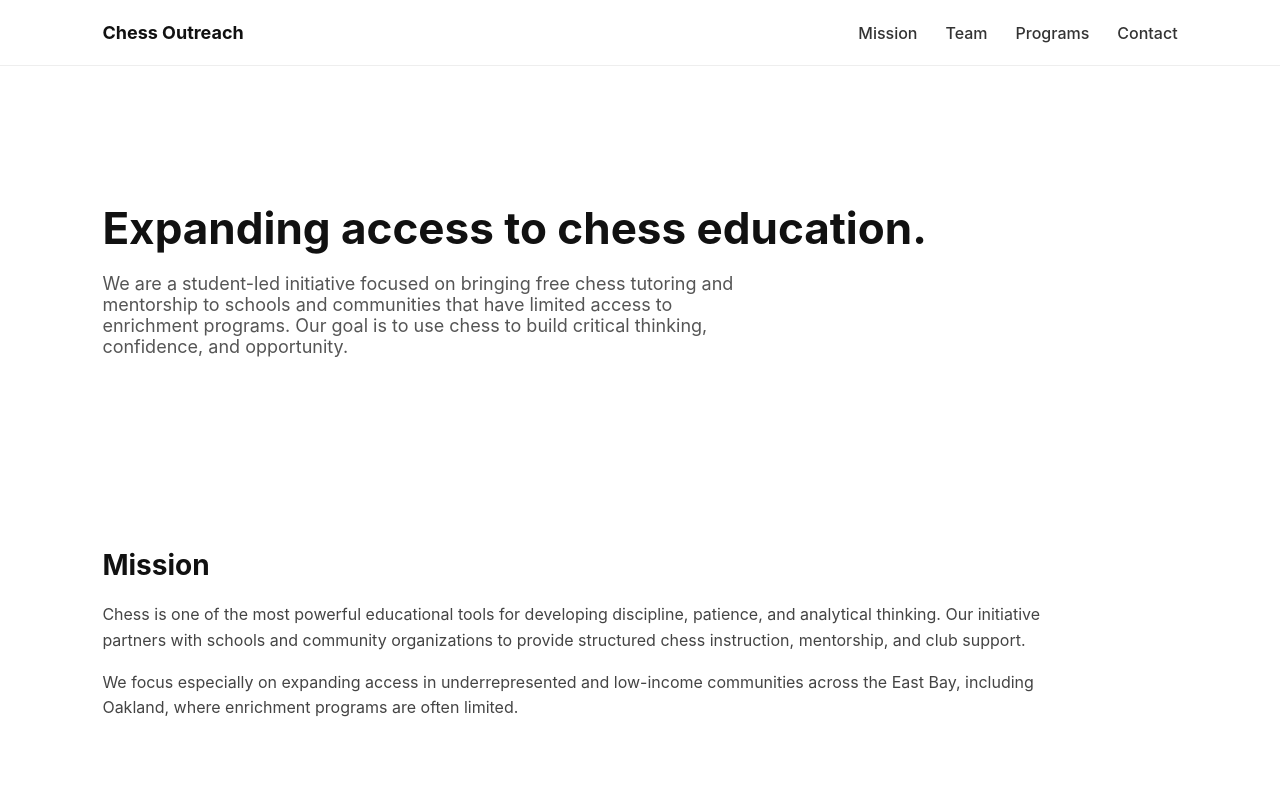
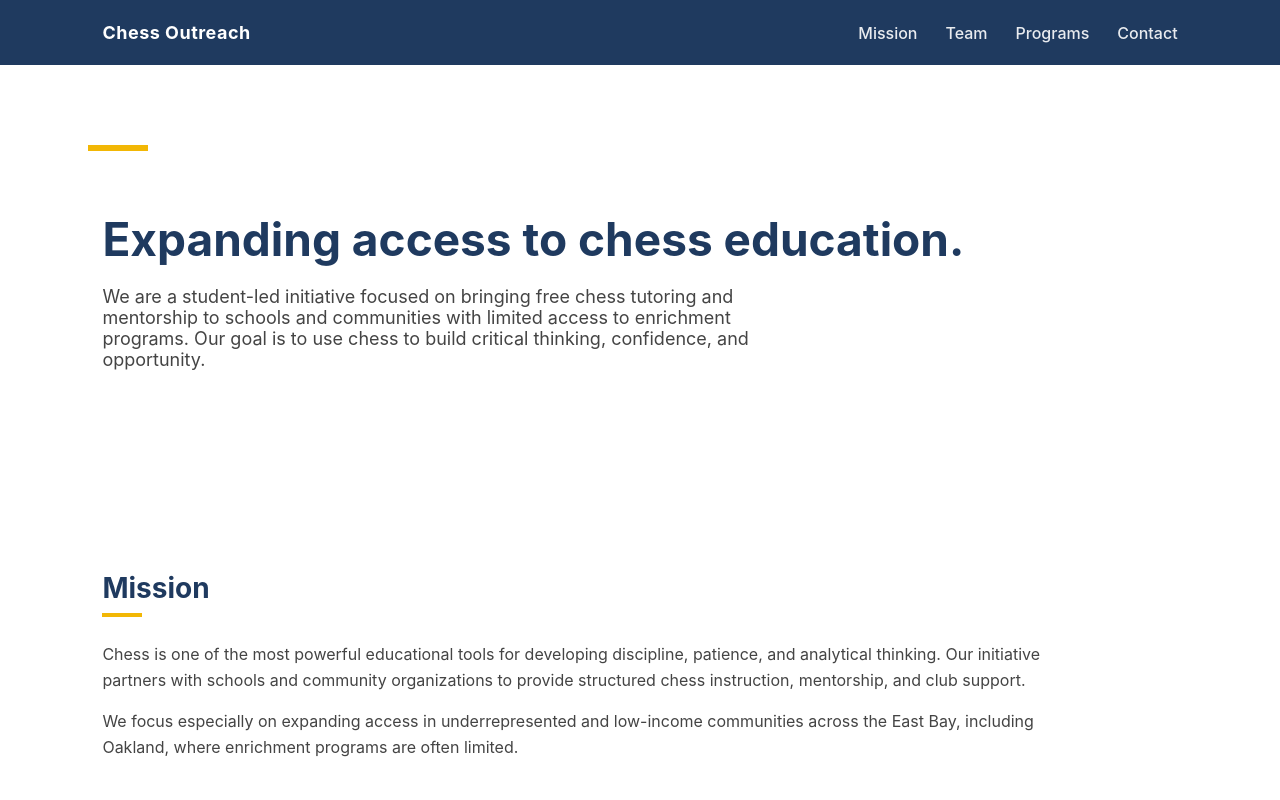
Before and after one commit to glitching-pineapple/Chess.github.io, a plain HTML site: page index.html in a window 1280 px wide. Shown: the top 800 px of the page. Drawn offline with Linux system fonts and the light colour scheme.

Commit message:
Refactor CSS styles and update content in index.html

```diff
--- a/index.html
+++ b/index.html
@@ -6,6 +6,12 @@
 <title>Chess Outreach Initiative</title>
 
 <style>
+
+:root{
+--navy:#1f3a5f;
+--gold:#f2b705;
+--light:#f8fafc;
+}
 
 body{
 margin:0;
@@ -21,12 +27,14 @@ nav{
 justify-content:space-between;
 align-items:center;
 padding:22px 8%;
-    border-bottom:1px solid #eee;
+background:var(--navy);
+color:white;
 }
 
 .logo{
 font-weight:700;
 font-size:18px;
+letter-spacing:.5px;
 }
 
 nav ul{
@@ -39,26 +47,44 @@ nav ul{
 
 nav a{
 text-decoration:none;
-    color:#333;
+color:white;
 font-weight:500;
+opacity:.9;
+}
+
+nav a:hover{
+color:var(--gold);
+opacity:1;
 }
 
 /* HERO */
 
 .hero{
-    padding:100px 8% 80px 8%;
+padding:110px 8% 90px 8%;
 max-width:900px;
+position:relative;
+}
+
+.hero::before{
+content:"";
+position:absolute;
+left:8%;
+top:80px;
+width:60px;
+height:6px;
+background:var(--gold);
 }
 
 .hero h1{
-    font-size:44px;
+font-size:46px;
 line-height:1.15;
 margin-bottom:20px;
+color:var(--navy);
 }
 
 .hero p{
 font-size:18px;
-    color:#555;
+color:#444;
 max-width:650px;
 }
 
@@ -71,7 +97,18 @@ nav a{
 
 .section h2{
 font-size:28px;
-    margin-bottom:20px;
+margin-bottom:25px;
+color:var(--navy);
+position:relative;
+}
+
+.section h2::after{
+content:"";
+display:block;
+width:40px;
+height:4px;
+background:var(--gold);
+margin-top:8px;
 }
 
 .section p{
@@ -97,10 +134,11 @@ nav a{
 
 .member h3{
 margin:12px 0 4px 0;
+color:var(--navy);
 }
 
 .member span{
-    color:#666;
+color:#777;
 font-size:14px;
 }
 
@@ -121,9 +159,9 @@ nav a{
 /* CONTACT */
 
 .contact{
-    background:#fafafa;
-    padding:50px 8%;
-    margin-top:60px;
+background:var(--light);
+padding:60px 8%;
+margin-top:70px;
 }
 
 .contact-box{
@@ -134,15 +172,14 @@ nav a{
 
 footer{
 padding:30px 8%;
-    border-top:1px solid #eee;
-    color:#666;
+background:var(--navy);
+color:white;
 font-size:14px;
 }
 
 </style>
 
 </head>
-
 
 <body>
 
@@ -160,23 +197,19 @@ footer{
 </nav>
 
 
-<!-- HERO -->
-
 <section class="hero">
 
 <h1>Expanding access to chess education.</h1>
 
 <p>
 We are a student-led initiative focused on bringing free chess tutoring
-and mentorship to schools and communities that have limited access
+and mentorship to schools and communities with limited access
 to enrichment programs. Our goal is to use chess to build
 critical thinking, confidence, and opportunity.
 </p>
 
 </section>
 
-
-<!-- MISSION -->
 
 <section class="section" id="mission">
 
@@ -198,8 +231,6 @@ where enrichment programs are often limited.
 </section>
 
 
-<!-- PROGRAMS -->
-
 <section class="section" id="programs">
 
 <h2>Programs</h2>
@@ -219,8 +250,6 @@ where enrichment programs are often limited.
 </section>
 
 
-<!-- TEAM -->
-
 <section class="section" id="team">
 
 <h2>Team</h2>
@@ -236,8 +265,8 @@ where enrichment programs are often limited.
 <span>Founder</span>
 
 <p>
-Competitive chess player and long-time volunteer with experience
-teaching chess through camps and tutoring programs.
+Competitive chess player and volunteer with experience teaching
+chess through camps and tutoring programs.
 </p>
 
 </div>
@@ -251,8 +280,8 @@ teaching chess through camps and tutoring programs.
 <span>Co-Organizer</span>
 
 <p>
-Works on outreach and program development while helping
-coordinate tutoring and partnerships with schools.
+Supports program development and community outreach while helping
+coordinate tutoring sessions and school partnerships.
 </p>
 
 </div>
@@ -261,8 +290,6 @@ coordinate tutoring and partnerships with schools.
 
 </section>
 
-
-<!-- CONTACT -->
 
 <section class="contact" id="contact">
 
@@ -291,6 +318,5 @@ Student-led chess outreach initiative
 
 </footer>
 
-
 </body>
 </html>
```
Lines whose indentation alone changed are shown as unchanged.
